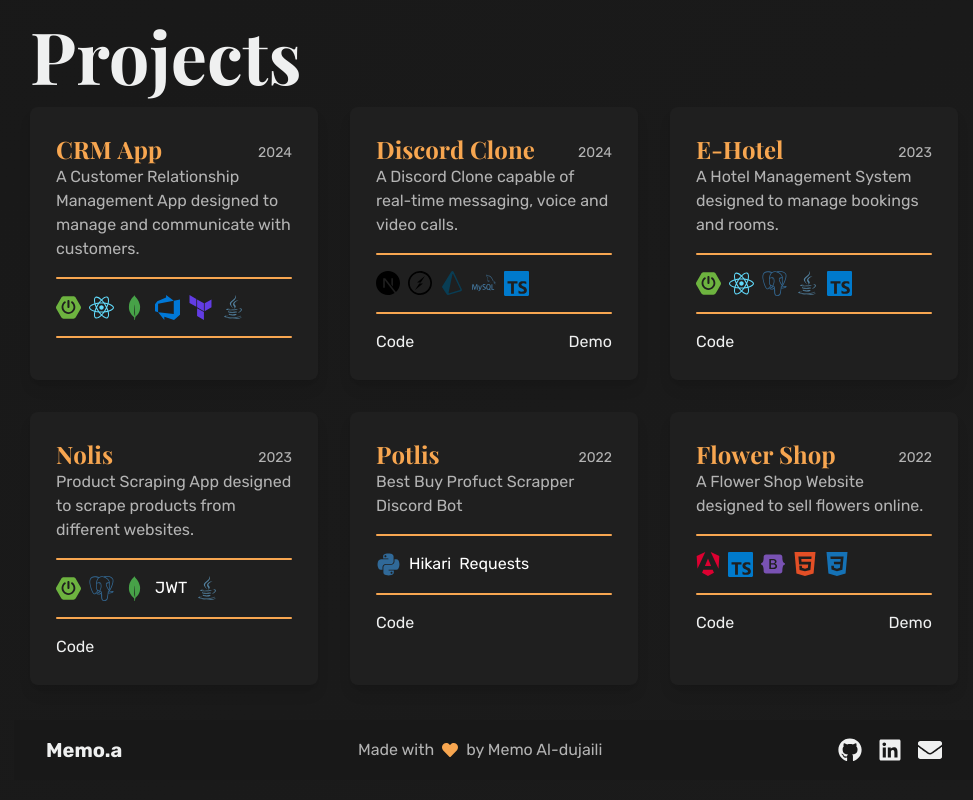
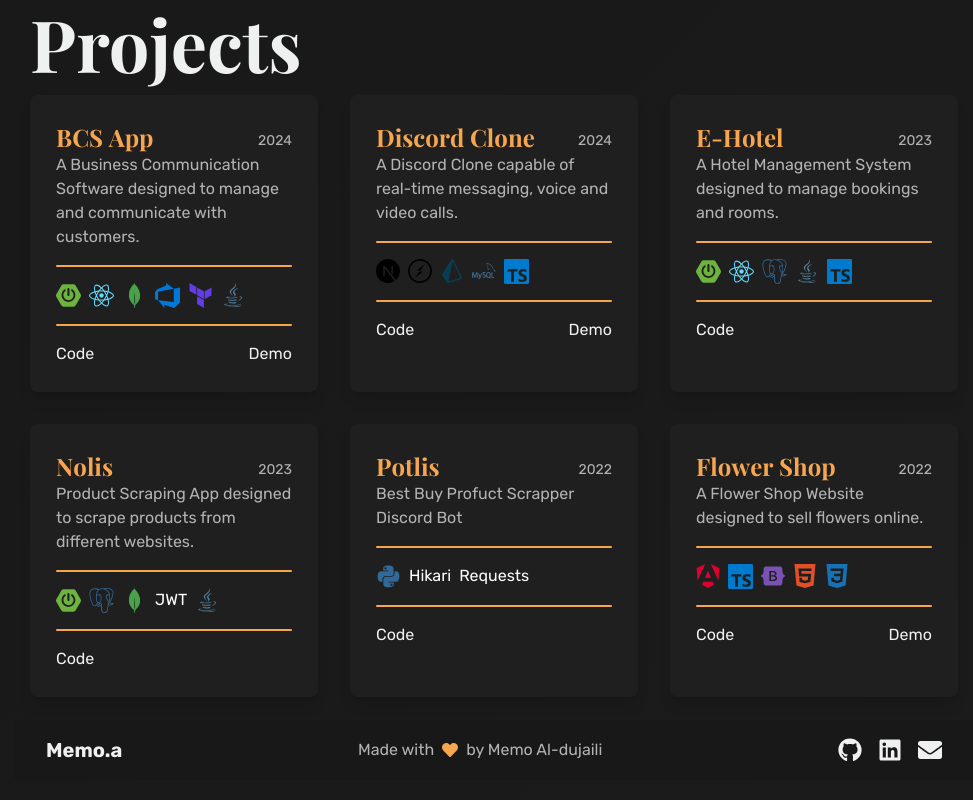
Before and after one commit to Memo-Aldu/portfolio, a Next.js app: page / in a window 1280 px wide. Shown: the part 1580-2380 px from the top of the page, without its empty margins (146-1119 px from the left). Built offline with nearby package versions, Linux system fonts and the light colour scheme.

Commit message:
Updated Project links

```diff
--- a/src/components/ProjectCard.tsx
+++ b/src/components/ProjectCard.tsx
@@ -132,7 +132,7 @@ export default function ProjectCard({
 
       <div className="flex justify-between items-center">
         { codeLink && (
-            <Link href={codeLink} passHref>
+            <Link href={codeLink} passHref target='_blank'>
               <motion.span
                 className="cursor-pointer hover:text-white transition"
                 variants={hoverAnimation}
@@ -143,7 +143,7 @@ export default function ProjectCard({
               </motion.span>
             </Link> )}
         { demoLink && (
-            <Link href={demoLink} passHref>
+            <Link href={demoLink} passHref target='_blank'>
                 <motion.span
                 className="cursor-pointer hover:text-white transition"
                 variants={hoverAnimation}
--- a/src/data/projects.tsx
+++ b/src/data/projects.tsx
@@ -11,11 +11,13 @@ export type ProjectType = {
 
 const projects: ProjectType[] = [
     {
-      title: "CRM App",
-      description: "A Customer Relationship Management App designed to manage and communicate with customers.",
+      title: "BCS App",
+      description: "A Business Communication Software designed to manage and communicate with customers.",
       technologies: ["SpringBoot", "React", "MongoDB", "Azure", "Terraform", "Java"],
       date: "2024",
-      tag: "FULLSTACK"
+      tag: "FULLSTACK",
+      codeLink: "https://github.com/Memo-Aldu?tab=repositories&q=capstone-2024-g27&type=&language=&sort=",
+      demoLink: "https://mango-bay-040a3360f.4.azurestaticapps.net"
     },
     {
       title: "Discord Clone",
```
